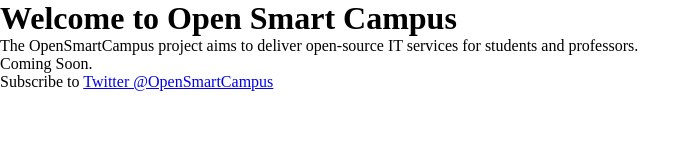
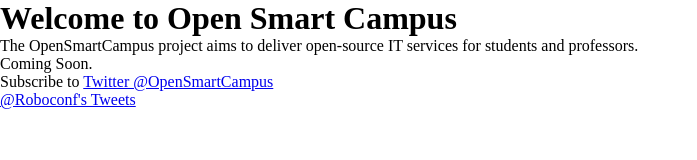
Before and after one commit to opensmartcampus/opensmartcampus.github.io, a plain HTML site: page index.html in a window 1280 px wide. Shown: the whole page, without its empty margins (0-697 px from the left). Drawn offline with Linux system fonts and the light colour scheme.

Commit message:
Update index.html
add twitter timeline

```diff
--- a/index.html
+++ b/index.html
@@ -17,5 +17,11 @@
 		<p>Coming Soon.</p>
 		<p>Subscribe to <a href="https://twitter.com/OpenSmartCampus">Twitter @OpenSmartCampus</a></p>
 	</div>
+
+	<div id="twitter">
+		<a class="twitter-timeline"  href="https://twitter.com/OpenSmartCampus" data-widget-id="441926112260526081">@Roboconf's Tweets</a>
+		<script>!function(d,s,id){var js,fjs=d.getElementsByTagName(s)[0],p=/^http:/.test(d.location)?'http':'https';if(!d.getElementById(id)){js=d.createElement(s);js.id=id;js.src=p+"://platform.twitter.com/widgets.js";fjs.parentNode.insertBefore(js,fjs);}}(document,"script","twitter-wjs");</script>
+	</div>
+
 </body>
 </html>
```
